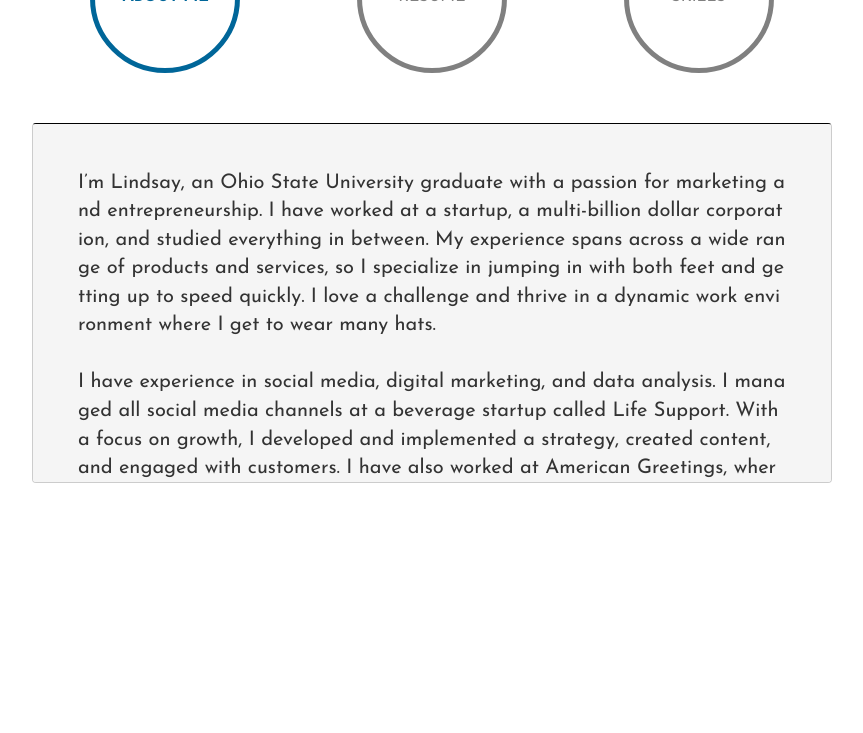
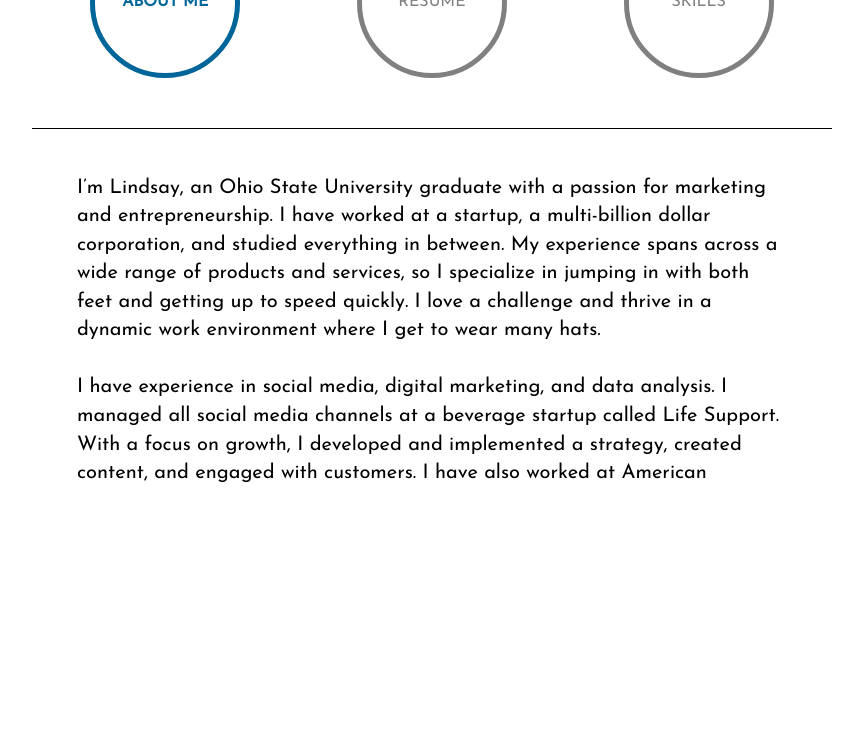
Before and after one commit to lindsaysayre/lindsaysayre.github.io, a React (Create React App) app: page / in a window 1280 px wide. Shown: the part 1020-1753 px from the top of the page, without its empty margins (208-1071 px from the left). Built offline with nearby package versions, Linux system fonts and the light colour scheme; grey boxes are pictures that could not be loaded.

Commit message:
Fixed experience 'about me' text was not wrapping on whitespace and removed link on Marketing Consultant project.

```diff
--- a/src/components/experience.jsx
+++ b/src/components/experience.jsx
@@ -51,9 +51,9 @@ class Experience extends React.Component {
             );
         } else {
             return (
-                <pre className="experience-content">
-                    { sampleText.summary }<br/><br />{ sampleText.summary_1 }<br /><br />{ sampleText.summary_2 }
-                </pre>
+                <div className="experience-content">
+                    { sampleText.summary }<br/>
+                </div>
             );
         }
     }
--- a/src/components/projects.jsx
+++ b/src/components/projects.jsx
@@ -85,12 +85,6 @@ class Projects extends React.Component {
                                 <div className="project-overlay">
                                     <h1>Marketing Consultant</h1>
                                     <p>{sampleText.project2}</p>
-                                    <div>
-                                        <a href="#" alt="See it live!"
-                                           target="_blank" rel="noopener noreferrer">
-                                            <i className="fa fa-external-link fa-4x" aria-hidden="true"></i>
-                                        </a>
-                                    </div>
                                 </div>
                             </div>
 
--- a/src/components/sampleText.js
+++ b/src/components/sampleText.js
@@ -1,7 +1,10 @@
 module.exports = {
-  summary: 'I’m Lindsay, an Ohio State University graduate with a passion for marketing and entrepreneurship. I have worked at a startup, a multi-billion dollar corporation, and studied everything in between. My experience spans across a wide range of products and services, so I specialize in jumping in with both feet and getting up to speed quickly. I love a challenge and thrive in a dynamic work environment where I get to wear many hats.',
-  summary_1: 'I have experience in social media, digital marketing, and data analysis. I managed all social media channels at a beverage startup called Life Support. With a focus on growth, I developed and implemented a strategy, created content, and engaged with customers. I have also worked at American Greetings, where I focused on analyzing customer data and past sales metrics to identify opportunities to improve productivity and create future retail strategies.',
-  summary_2: 'When I’m not working I’m probably on the beach volleyball court, whipping up something in the kitchen, or boarding a plane for my next adventure.',
-  project1: 'A website committed to increasing interest among college age neophyte foodies.',
-  project2: 'Graphic design skills on display.'
+  summary: `I’m Lindsay, an Ohio State University graduate with a passion for marketing and entrepreneurship. I have worked at a startup, a multi-billion dollar corporation, and studied everything in between. My experience spans across a wide range of products and services, so I specialize in jumping in with both feet and getting up to speed quickly. I love a challenge and thrive in a dynamic work environment where I get to wear many hats.
+
+I have experience in social media, digital marketing, and data analysis. I managed all social media channels at a beverage startup called Life Support. With a focus on growth, I developed and implemented a strategy, created content, and engaged with customers. I have also worked at American Greetings, where I focused on analyzing customer data and past sales metrics to identify opportunities to improve productivity and create future retail strategies.
+
+When I’m not working I’m probably on the beach volleyball court, whipping up something in the kitchen, or boarding a plane for my next adventure.`,
+
+  project1: `A website committed to increasing interest among college age neophyte foodies.`,
+  project2: `Graphic design skills on display.`
 };
```
Also changed, not shown: public/css/main.css (+7 -7 lines).
